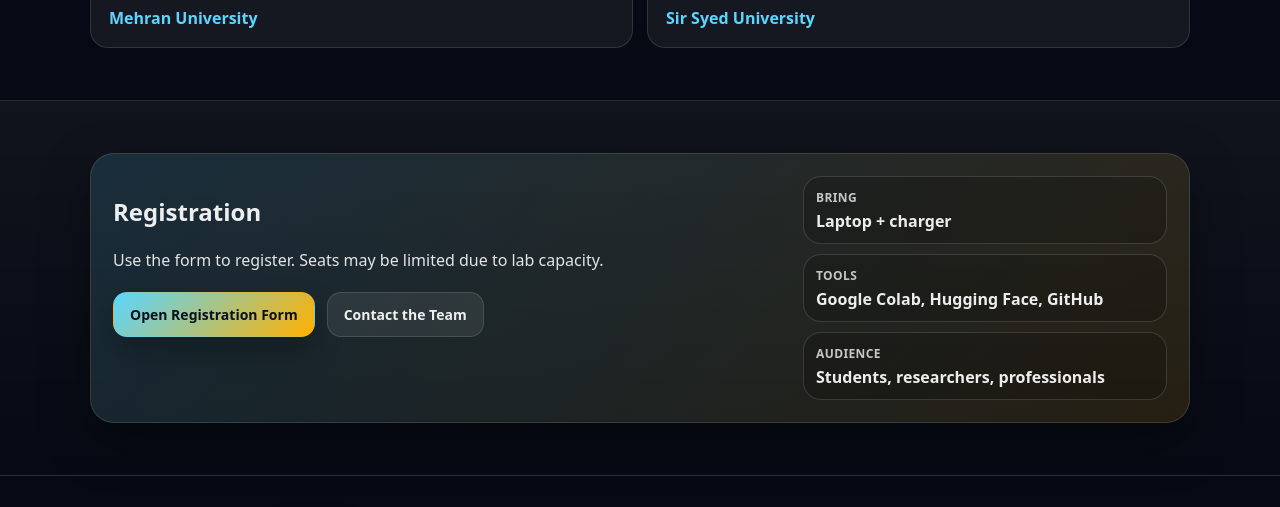
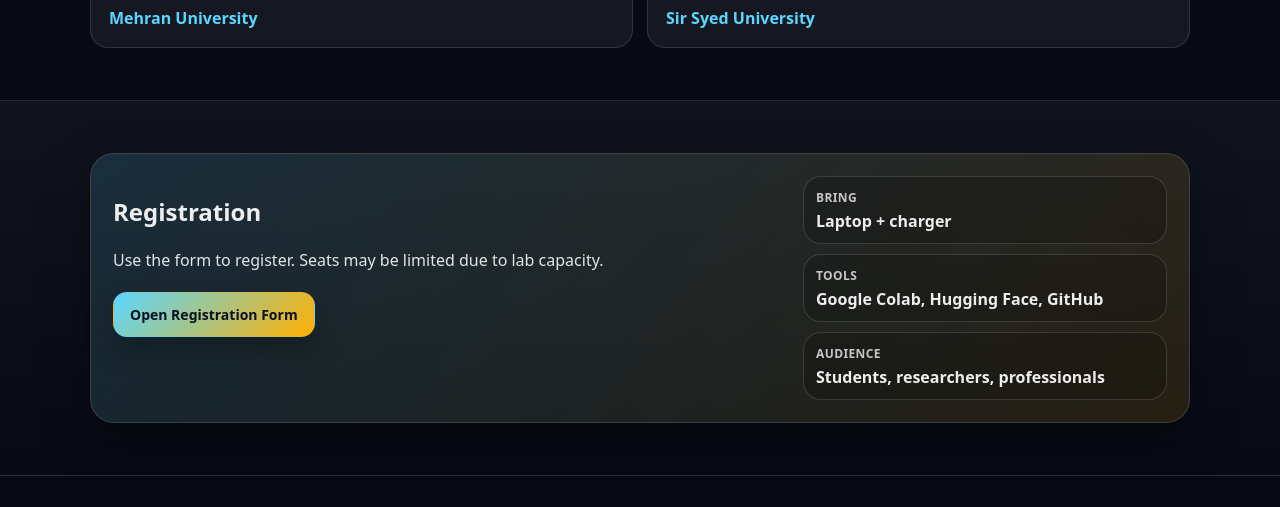
Before and after one commit to yirfanzia/ies-genai-workshop, a plain HTML site: page index.html in a window 1280 px wide. Shown: the part 1872-2379 px from the top of the page. Drawn offline with Linux system fonts and the light colour scheme.

Commit message:
Update index.html

```diff
--- a/index.html
+++ b/index.html
@@ -215,8 +215,7 @@
             </p>
             <div class="cta">
               <a class="btn btn-primary" href="https://forms.gle/Uq2AAQYzWNiGyxg3A" target="_blank" rel="noreferrer">Open Registration Form</a>
-              <a class="btn btn-soft" href="#contact">Contact the Team</a>
-            </div>
+          </div>
             <p class="small dim">
 
             </p>
```
